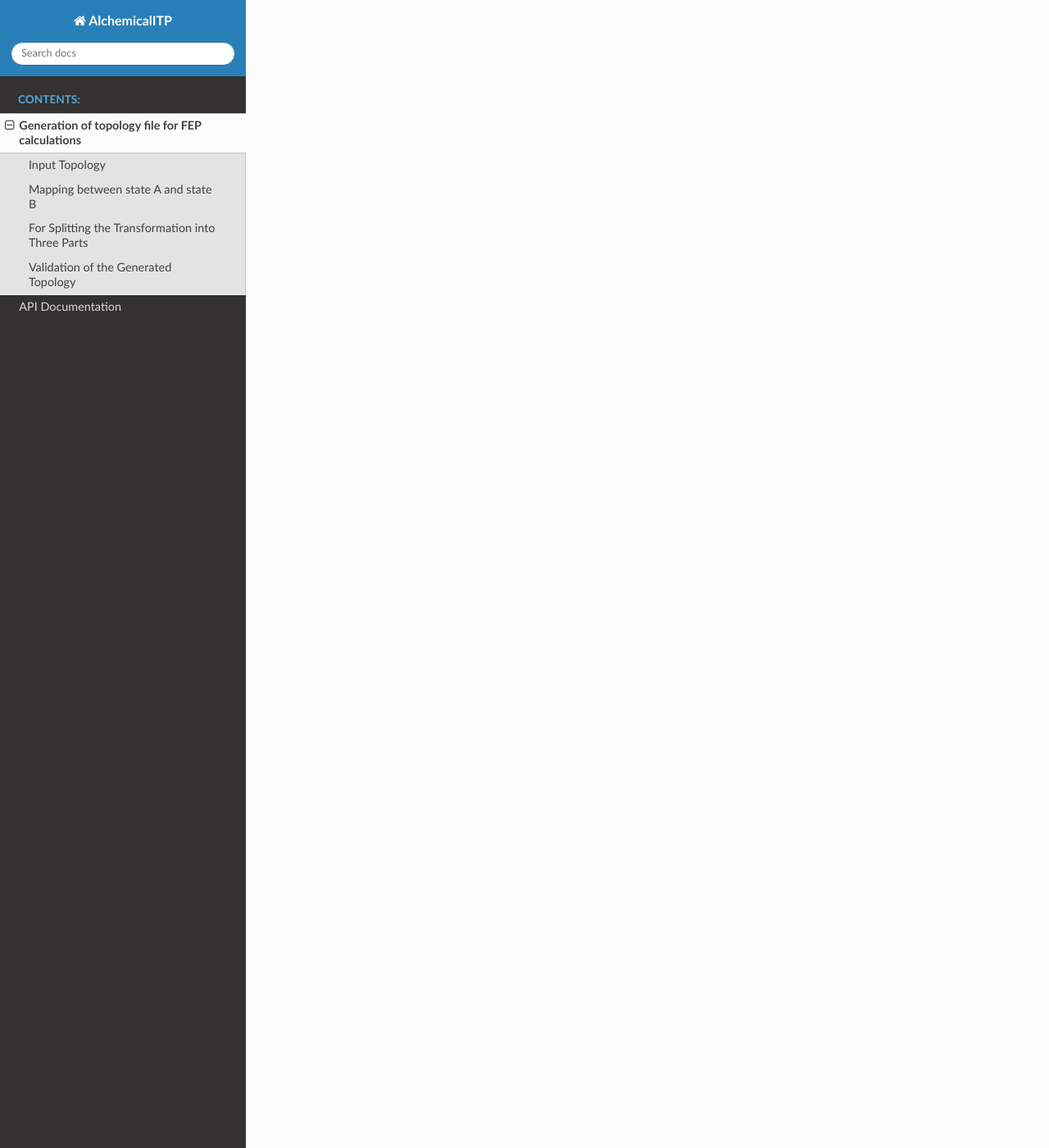
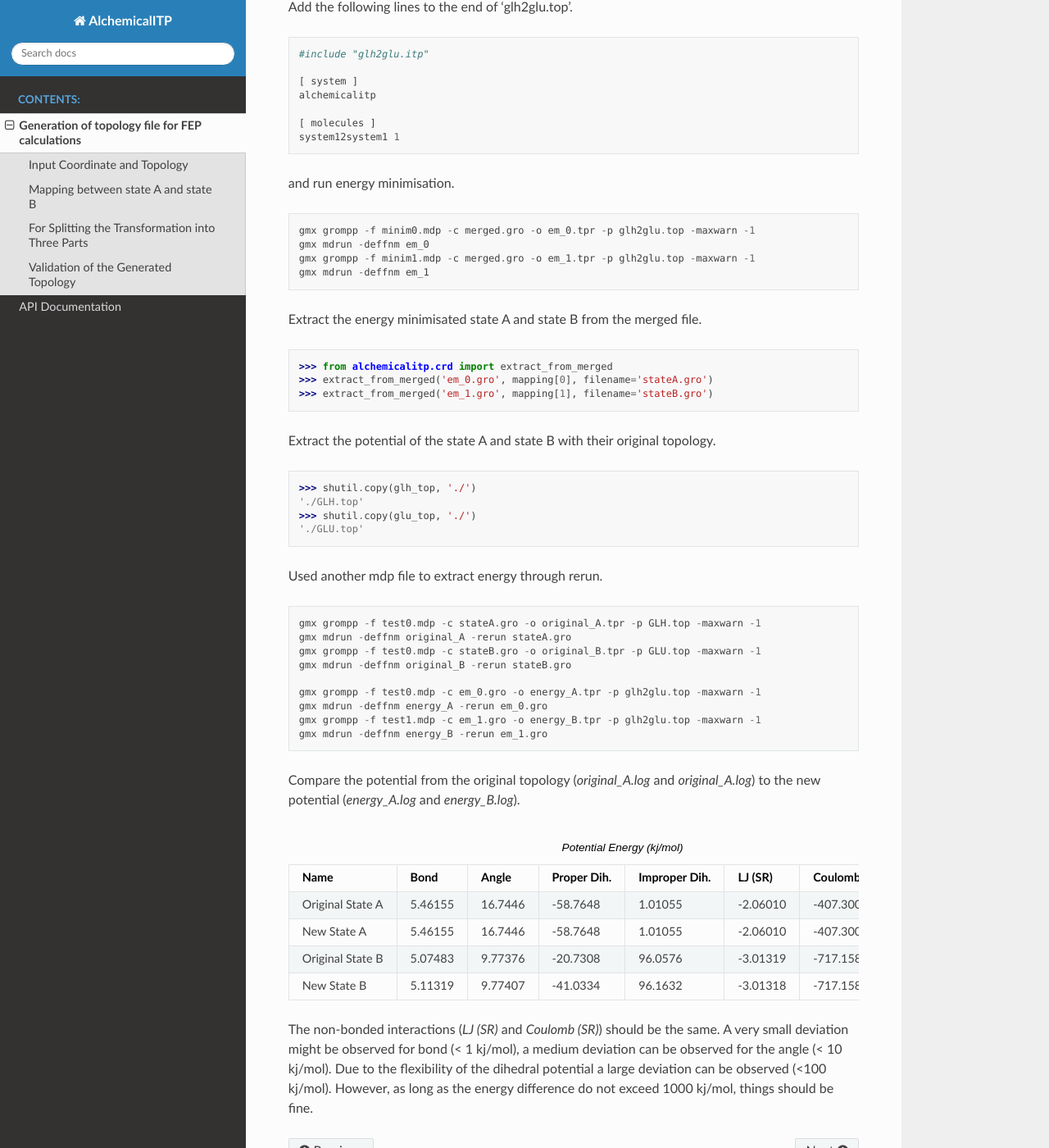
Before and after one commit to xiki-tempula/alchemicalitp, a Sphinx documentation site: the page built from docs/FEP.rst, in a window 1280 px wide and 1400 px high, scrolled down 3474 px. Shown: the whole window at 82% size. Built offline with Sphinx 7.4.7 and the Read the Docs theme 2.0.0, drawn with Linux system fonts in a browser that asks for light colours; the version number could not be read and is left out; some of the changed text lies outside the part shown.

Commit message:
update doc

```diff
--- a/docs/FEP.rst
+++ b/docs/FEP.rst
@@ -2,37 +2,49 @@ Generation of topology file for FEP calculations
 ================================================
 
 For an alchemical transformation from state A, which, for example, is protonated
-glutamate `GLH.top` to state B, deprotonated glutamate `GLU.top`. The topology file
-from protonated glutamate (state A) to deprotonated glutamate (state B) can
-be generated with the code. ::
+glutamate `GLH.top` to state B, deprotonated glutamate `GLU.top`. The topology
+file from protonated glutamate (state A) to deprotonated glutamate (state B)
+can be generated with the code. ::
 
     >>> import alchemicalitp
-    >>> from alchemicalitp.tutorial_files import glu, glh
+    >>> from alchemicalitp.crd import merge_crd
+    >>> from alchemicalitp.tutorial_files import (glh_top, glh_crd,
+    >>>                                           glu_top, glu_crd,)
 
-    >>> state_A = alchemicalitp.top.Topology(filename=glh)
-    >>> state_B = alchemicalitp.top.Topology(filename=glu)
+    >>> state_A = alchemicalitp.top.Topology(filename=glh_top)
+    >>> state_B = alchemicalitp.top.Topology(filename=glu_top)
     >>> new, mapping = state_A.add_stateB(state_B,
     >>>                                   [19, 20, ],
     >>>                                   [19, None,])
     >>> new.write('glh2glu.top')
     >>> new.write('glh2glu.itp')
+    >>> merged_crd = merge_crd(glh_crd, glu_crd, mapping,
+    >>>                        filename='merged.gro')
 
 Where the `glh2glu.top` containes the *defaults* and *Atomtypes*, which
 includes **dummy** atomtype, while `glh2glu.itp` contains *moleculetype*,
 *Atoms*, *Bonds*, *Pairs*, *Angles* and *Dihedrals* with state B written for
 performing alchemical transformation.
 
-Input Topology
---------------
-The topology files are read through their filenames. ::
+The merged coordinate file corresponding to the merged topology file is saved
+as `merged.gro`.
 
-    >>> from alchemicalitp.tutorial_files import glu, glh
-    >>> print(glu)
+Input Coordinate and Topology
+-----------------------------
+The topology and coordinate files are read through their filenames. ::
+
+    >>> from alchemicalitp.tutorial_files import (glh_top, glh_crd,
+    >>>                                           glu_top, glu_crd,)
+    >>> print(glu_top)
     alchemicalitp/data/fep_example/GLU.top
-    >>> print(glh)
-    alchemicalitp/data/fep_example/GLU.top
-    >>> state_A = alchemicalitp.top.Topology(filename=glh)
-    >>> state_B = alchemicalitp.top.Topology(filename=glu)
+    >>> print(glh_top)
+    alchemicalitp/data/fep_example/GLH.top
+    >>> state_A = alchemicalitp.top.Topology(filename=glh_top)
+    >>> state_B = alchemicalitp.top.Topology(filename=glu_top)
+    >>> print(glu_crd)
+    alchemicalitp/data/fep_example/GLU.gro
+    >>> print(glh_crd)
+    alchemicalitp/data/fep_example/GLH.gro
 
 Note that the topology parser doesn't support recursive loading yet and all the
 lines starting with `#` cannot be parsed. Position restraint such as ::
@@ -121,3 +133,122 @@ Validation of the Generated Topology
 I have tested the project thoroughly to make sure that the conversion is correct.
 However, the user is also recommended to test their own system to make sure
 that the conversion is correct.
+
+To test if the generated topology is sensible, we need to check the potential
+of the state A and state B from the generated topology and compare them
+with the original topology. Since the discrepancy in potential comes from the
+bonded potential from the dummy atoms, we need to energy minimise the merged
+structure. ::
+
+    >>> # Save the merged coordinate with a large box
+    >>> merged_crd.dimensions = [100, 100, 100, 90, 90, 90]
+    >>> merged_crd.atoms.write('merged.gro')
+
+    >>> # Prepare the mdp file for energy minimisation
+    >>> from alchemicalitp.tutorial_files import (mdp_em0,     mdp_em1,
+    >>>                                           mdp_energy0, mdp_energy1)
+    >>> import shutil
+    >>> shutil.copy(mdp_em0, './')
+    './minim0.mdp'
+    >>> shutil.copy(mdp_em1, './')
+    './minim1.mdp'
+    >>> shutil.copy(mdp_energy0, './')
+    './test0.mdp'
+    >>> shutil.copy(mdp_energy1, './')
+    './test1.mdp'
+
+Add the following lines to the end of 'glh2glu.top'. ::
+
+    #include "glh2glu.itp"
+
+    [ system ]
+    alchemicalitp
+
+    [ molecules ]
+    system12system1 1
+
+and run energy minimisation. ::
+
+    gmx grompp -f minim0.mdp -c merged.gro -o em_0.tpr -p glh2glu.top -maxwarn -1
+    gmx mdrun -deffnm em_0
+    gmx grompp -f minim1.mdp -c merged.gro -o em_1.tpr -p glh2glu.top -maxwarn -1
+    gmx mdrun -deffnm em_1
+
+Extract the energy minimisated state A and state B from the merged file. ::
+
+    >>> from alchemicalitp.crd import extract_from_merged
+    >>> extract_from_merged('em_0.gro', mapping[0], filename='stateA.gro')
+    >>> extract_from_merged('em_1.gro', mapping[1], filename='stateB.gro')
+
+Extract the potential of the state A and state B with their original topology.
+
+    >>> shutil.copy(glh_top, './')
+    './GLH.top'
+    >>> shutil.copy(glu_top, './')
+    './GLU.top'
+
+Used another mdp file to extract energy through rerun. ::
+
+    gmx grompp -f test0.mdp -c stateA.gro -o original_A.tpr -p GLH.top -maxwarn -1
+    gmx mdrun -deffnm original_A -rerun stateA.gro
+    gmx grompp -f test0.mdp -c stateB.gro -o original_B.tpr -p GLU.top -maxwarn -1
+    gmx mdrun -deffnm original_B -rerun stateB.gro
+
+    gmx grompp -f test0.mdp -c em_0.gro -o energy_A.tpr -p glh2glu.top -maxwarn -1
+    gmx mdrun -deffnm energy_A -rerun em_0.gro
+    gmx grompp -f test1.mdp -c em_1.gro -o energy_B.tpr -p glh2glu.top -maxwarn -1
+    gmx mdrun -deffnm energy_B -rerun em_1.gro
+
+Compare the potential from the original topology (`original_A.log` and
+`original_A.log`) to the new potential (`energy_A.log` and `energy_B.log`).
+
+.. list-table:: Potential Energy (kj/mol)
+   :header-rows: 1
+
+   * - Name
+     - Bond
+     - Angle
+     - Proper Dih.
+     - Improper Dih.
+     - LJ (SR)
+     - Coulomb (SR)
+     - Potential
+   * - Original State A
+     - 5.46155
+     - 16.7446
+     - -58.7648
+     - 1.01055
+     - -2.06010
+     - -407.300
+     - -248.931
+   * - New State A
+     - 5.46155
+     - 16.7446
+     - -58.7648
+     - 1.01055
+     - -2.06010
+     - -407.300
+     - -248.931
+   * - Original State B
+     - 5.07483
+     - 9.77376
+     - -20.7308
+     - 96.0576
+     - -3.01319
+     - -717.158
+     - -98.1315
+   * - New State B
+     - 5.11319
+     - 9.77407
+     - -41.0334
+     - 96.1632
+     - -3.01318
+     - -717.158
+     - -118.395
+
+The non-bonded interactions (*LJ (SR)* and *Coulomb (SR)*) should be the same.
+A very small deviation might be observed for bond (< 1 kj/mol), a medium
+deviation can be observed for the angle (< 10 kj/mol). Due to the flexibility
+of the dihedral potential a large deviation can be observed (<100 kj/mol).
+However, as long as the energy difference do not exceed 1000 kj/mol, things
+should be fine.
--- a/setup.py
+++ b/setup.py
@@ -46,7 +46,7 @@ setup(
 
     # Additional entries you may want simply uncomment the lines you want and fill in the data
     # url='http://www.my_package.com',  # Website
-    # install_requires=[],              # Required packages, pulls from pip if needed; do not use for Conda deployment
+    install_requires=['MDAnalysis'],              # Required packages, pulls from pip if needed; do not use for Conda deployment
     # platforms=['Linux',
     #            'Mac OS-X',
     #            'Unix',
```
Also changed, not shown: 13 other files.
